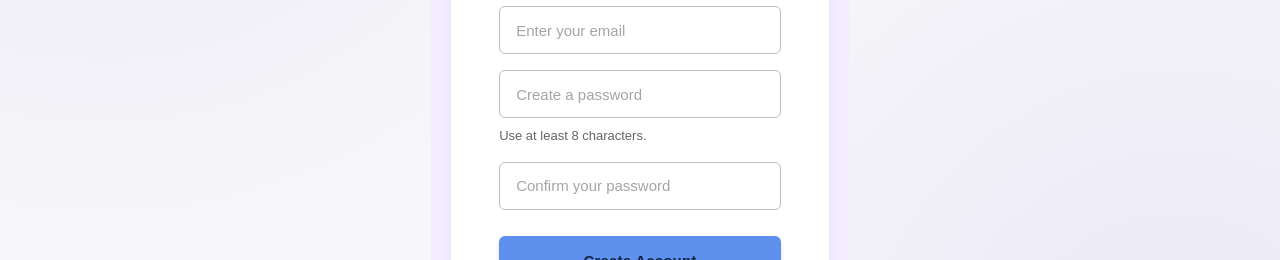
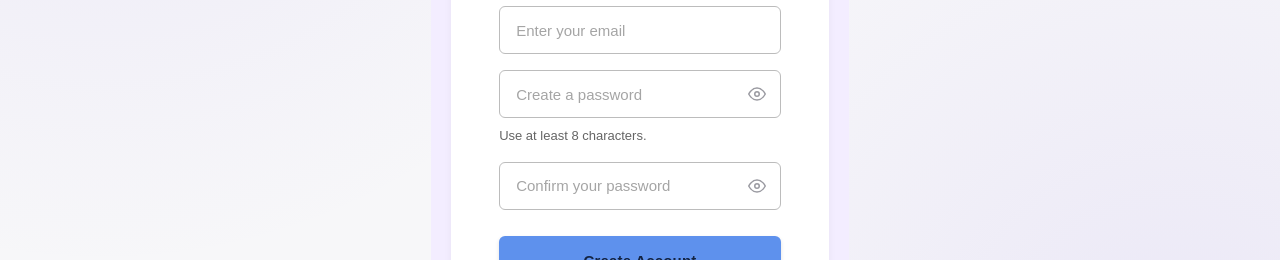
Before and after one commit to Arjay-J-Paseo/SyncTask, a React (Vite) app: page /signup in a window 1280 px wide. Shown: the part 453-713 px from the top of the page. Built offline with nearby package versions, Linux system fonts and the light colour scheme; no server answers.

Commit message:
Fix auth and workspace routing

```diff
--- a/src/components/ProtectedRoute.jsx
+++ b/src/components/ProtectedRoute.jsx
@@ -24,7 +24,7 @@ export default function ProtectedRoute({
   }
 
   if (requireWorkspace && !workspace) {
-    return <Navigate to="/welcome" replace />;
+    return <Navigate to="/workspace/create" replace />;
   }
 
   if (denyIfWorkspace && workspace) {
--- a/src/context/MockWorkspaceContext.jsx
+++ b/src/context/MockWorkspaceContext.jsx
@@ -457,7 +457,7 @@ export function MockWorkspaceProvider({ children }) {
     activity,
     inviteCode,
     role,
-    loading,
+    loading: loading || (!!user && loadedUserIdRef.current !== user.id),
     error,
     refresh,
     updateTask,
--- a/src/pages/AssignManually.jsx
+++ b/src/pages/AssignManually.jsx
@@ -21,7 +21,7 @@ export default function AssignManually() {
 
   const [title, setTitle] = useState('');
   const [description, setDescription] = useState('');
-  const [group, setGroup] = useState('Product Design');
+  const [group, setGroup] = useState('');
   const [dueDate, setDueDate] = useState('');
   const [priority, setPriority] = useState('medium');
   const [selectedMember, setSelectedMember] = useState(null);
@@ -84,7 +84,7 @@ export default function AssignManually() {
             placeholder="Create designs for the new user onboarding flow, including desktop and mobile views."
             value={description} onChange={e => setDescription(e.target.value)} />
           <div className="assign-3col">
-            <Input label="Assign to Group" value={group} onChange={e => setGroup(e.target.value)} />
+            <Input label="Assign to Group" placeholder="Enter a group name" value={group} onChange={e => setGroup(e.target.value)} />
             <Input label="Due Date" type="date" value={dueDate} onChange={e => setDueDate(e.target.value)} />
             <Select label="Priority" value={priority} onChange={e => setPriority(e.target.value)}>
               {PRIORITIES.map(p => (
--- a/src/pages/AutoAssign.jsx
+++ b/src/pages/AutoAssign.jsx
@@ -24,7 +24,7 @@ export default function AutoAssign() {
 
   const [title, setTitle] = useState('');
   const [description, setDescription] = useState('');
-  const [group, setGroup] = useState('Product Design');
+  const [group, setGroup] = useState('');
   const [dueDate, setDueDate] = useState('');
   const [priority, setPriority] = useState('medium');
   const [selectedMember, setSelectedMember] = useState(null);
@@ -117,7 +117,7 @@ export default function AutoAssign() {
             placeholder="Create designs for the new user onboarding flow."
             value={description} onChange={e => setDescription(e.target.value)} />
           <div className="assign-3col">
-            <Input label="Assign to Group" value={group} onChange={e => setGroup(e.target.value)} />
+            <Input label="Assign to Group" placeholder="Enter a group name" value={group} onChange={e => setGroup(e.target.value)} />
             <Input label="Due Date" type="date" value={dueDate} onChange={e => setDueDate(e.target.value)} />
             <Select label="Priority" value={priority} onChange={e => setPriority(e.target.value)}>
               {PRIORITIES.map(p => (
--- a/src/pages/Login.jsx
+++ b/src/pages/Login.jsx
@@ -1,6 +1,6 @@
 import { useRef, useState } from 'react';
 import { Link, useNavigate } from 'react-router-dom';
-import { LogoImage } from '../components/icons';
+import { IconEye, IconEyeOff, LogoImage } from '../components/icons';
 import { useAuth } from '../context/AuthContext';
 import { useToast } from '../context/ToastContext';
 import { describeSupabaseError } from '../utils/errors';
@@ -13,6 +13,7 @@ export default function Login() {
 
   const [email, setEmail] = useState('');
   const [password, setPassword] = useState('');
+  const [showPassword, setShowPassword] = useState(false);
   const [errors, setErrors] = useState({});
   const [submitting, setSubmitting] = useState(false);
   const submitLock = useRef(false);
@@ -93,16 +94,28 @@ export default function Login() {
             <label htmlFor="login-password" style={{ position: 'absolute', left: '-9999px' }}>
               Password
             </label>
+            <div className="input-with-toggle">
               <input
                 id="login-password"
                 name="password"
-              type="password"
+                type={showPassword ? 'text' : 'password'}
                 placeholder="Enter your password"
                 autoComplete="current-password"
                 value={password}
                 onChange={(e) => { setPassword(e.target.value); setErrors(p => ({ ...p, password: '' })); }}
                 className={errors.password ? 'invalid' : ''}
+                style={{ paddingRight: 44 }}
               />
+              <button
+                type="button"
+                className="input-toggle"
+                onClick={() => setShowPassword(show => !show)}
+                aria-label={showPassword ? 'Hide password' : 'Show password'}
+                aria-pressed={showPassword}
+              >
+                {showPassword ? <IconEyeOff /> : <IconEye />}
+              </button>
+            </div>
             <p className="auth-field-error">{errors.password || ''}</p>
           </div>
 
--- a/src/pages/SignUp.jsx
+++ b/src/pages/SignUp.jsx
@@ -1,6 +1,6 @@
 import { useRef, useState } from 'react';
 import { Link, useNavigate } from 'react-router-dom';
-import { LogoImage } from '../components/icons';
+import { IconEye, IconEyeOff, LogoImage } from '../components/icons';
 import { useAuth } from '../context/AuthContext';
 import { useToast } from '../context/ToastContext';
 import { describeSupabaseError } from '../utils/errors';
@@ -15,6 +15,8 @@ export default function SignUp() {
   const [email, setEmail] = useState('');
   const [password, setPassword] = useState('');
   const [confirmPassword, setConfirmPassword] = useState('');
+  const [showPassword, setShowPassword] = useState(false);
+  const [showConfirmPassword, setShowConfirmPassword] = useState(false);
   const [errors, setErrors] = useState({});
   const [submitting, setSubmitting] = useState(false);
   const submitLock = useRef(false);
@@ -118,16 +120,28 @@ export default function SignUp() {
             <label htmlFor="signup-password" style={{ position: 'absolute', left: '-9999px' }}>
               Create a password
             </label>
+            <div className="input-with-toggle">
               <input
                 id="signup-password"
                 name="password"
-              type="password"
+                type={showPassword ? 'text' : 'password'}
                 placeholder="Create a password"
                 autoComplete="new-password"
                 value={password}
                 onChange={(e) => { setPassword(e.target.value); setErrors(p => ({ ...p, password: '' })); }}
                 className={errors.password ? 'invalid' : ''}
+                style={{ paddingRight: 44 }}
               />
+              <button
+                type="button"
+                className="input-toggle"
+                onClick={() => setShowPassword(show => !show)}
+                aria-label={showPassword ? 'Hide password' : 'Show password'}
+                aria-pressed={showPassword}
+              >
+                {showPassword ? <IconEyeOff /> : <IconEye />}
+              </button>
+            </div>
             <p className="auth-field-hint">Use at least 8 characters.</p>
             <p className="auth-field-error">{errors.password || ''}</p>
           </div>
@@ -136,10 +150,11 @@ export default function SignUp() {
             <label htmlFor="signup-confirm-password" style={{ position: 'absolute', left: '-9999px' }}>
               Confirm Password
             </label>
+            <div className="input-with-toggle">
               <input
                 id="signup-confirm-password"
                 name="confirmPassword"
-              type="password"
+                type={showConfirmPassword ? 'text' : 'password'}
                 placeholder="Confirm your password"
                 autoComplete="new-password"
                 value={confirmPassword}
@@ -148,7 +163,18 @@ export default function SignUp() {
                   setErrors(p => ({ ...p, confirmPassword: '' }));
                 }}
                 className={errors.confirmPassword ? 'invalid' : ''}
+                style={{ paddingRight: 44 }}
               />
+              <button
+                type="button"
+                className="input-toggle"
+                onClick={() => setShowConfirmPassword(show => !show)}
+                aria-label={showConfirmPassword ? 'Hide confirm password' : 'Show confirm password'}
+                aria-pressed={showConfirmPassword}
+              >
+                {showConfirmPassword ? <IconEyeOff /> : <IconEye />}
+              </button>
+            </div>
             <p className="auth-field-error">{errors.confirmPassword || ''}</p>
           </div>
 
```
Also changed, not shown: src/App.jsx (+44 -2 lines). Lines whose indentation alone changed are shown as unchanged.
